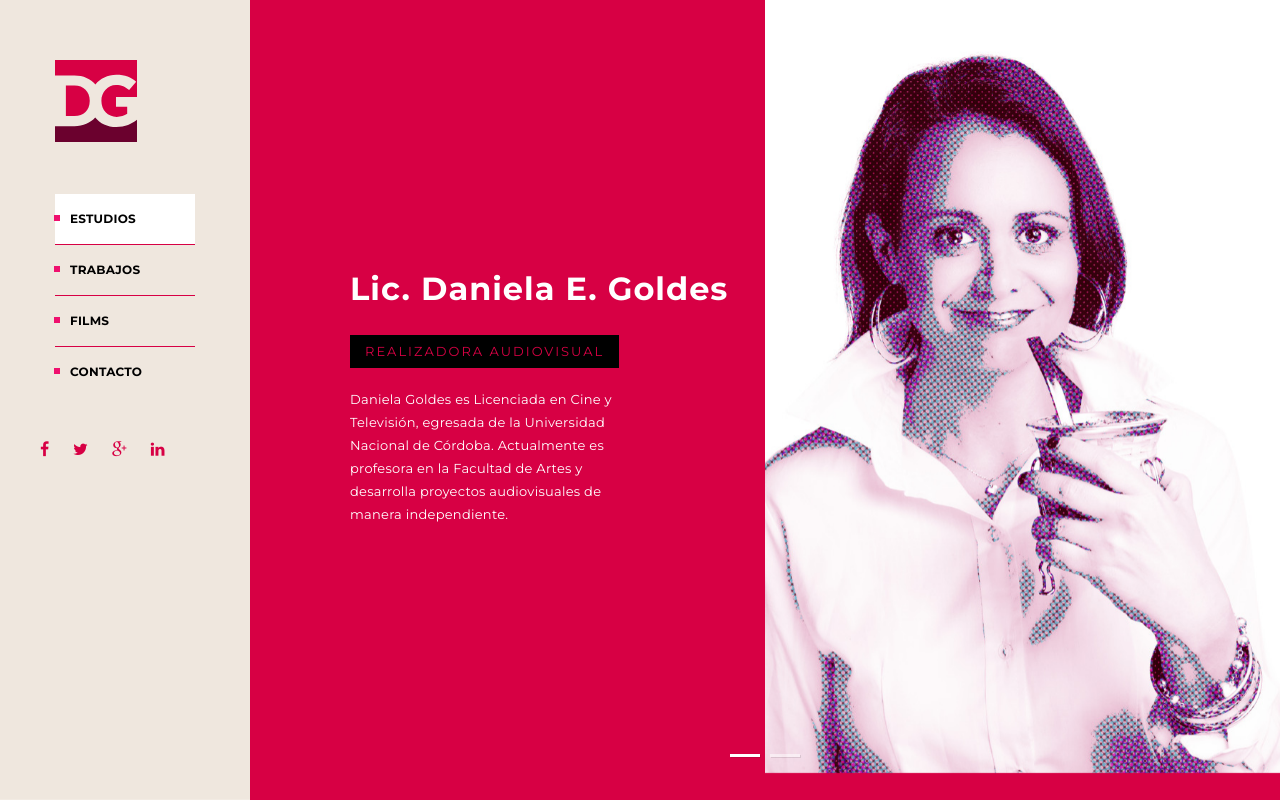
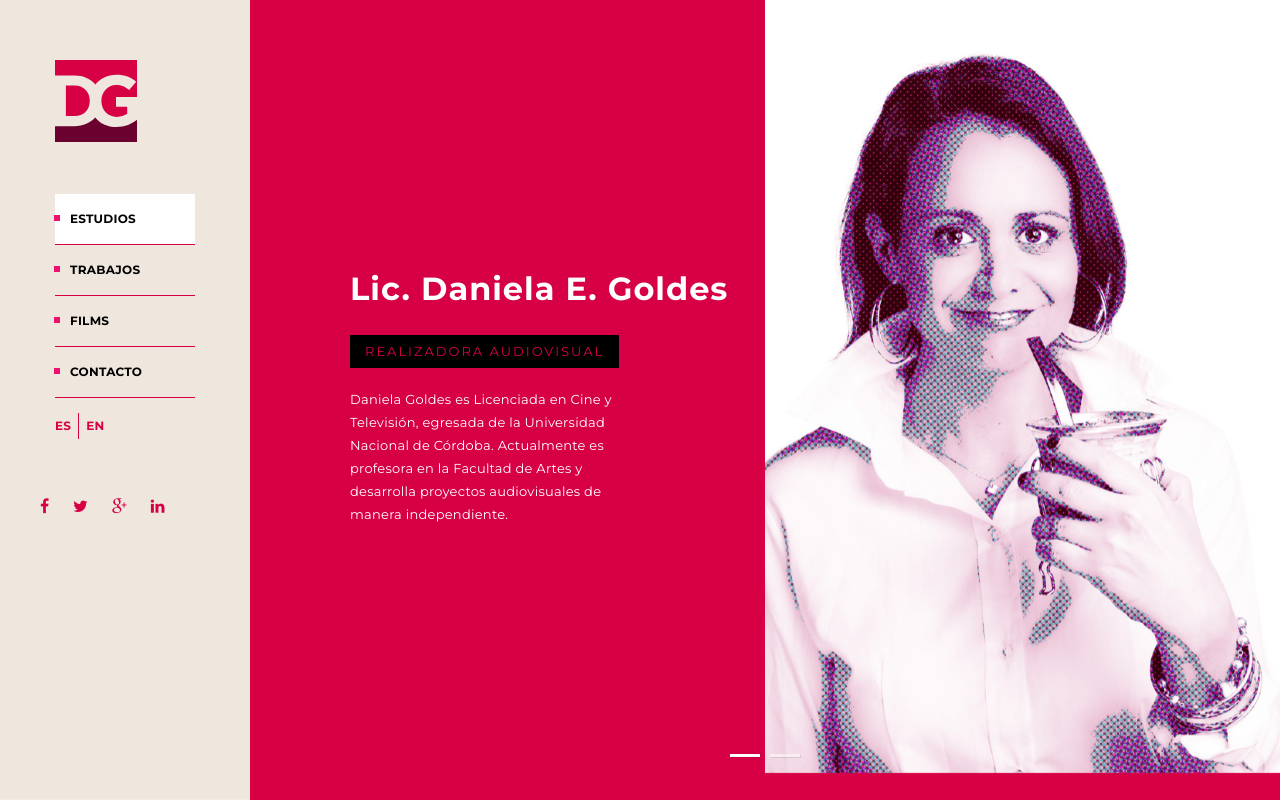
Before and after one commit to jositux/DaniGol, a plain HTML site: page index.html in a window 1280 px wide. Shown: the top 800 px of the page. Drawn offline with Linux system fonts and the light colour scheme.

Commit message:
actualizado idiomas

```diff
--- a/css/style.css
+++ b/css/style.css
@@ -1971,3 +1971,19 @@ textarea {
 #portfolio .width-90 {
   margin: auto !important;
 }
+
+.sidebar-nav .navbar-nav li.lang a {
+  float: left;
+  display: inline;
+  padding: 3px 7px !important;
+  color: #d70044 !important;
+}
+
+.sidebar-nav .navbar-nav li.lang a:before {
+  border-bottom: 0;
+}
+
+.sidebar-nav .navbar-nav li.lang a.link-es {
+  padding-left: 0 !important;
+  border-right: 1px solid #d70044;
+}
--- a/index.html
+++ b/index.html
@@ -74,6 +74,7 @@
                                 <li><a href="#portfolio" class="section-link">Films</a></li>
 
                                 <li><a href="#contact" class="section-link">Contacto</a></li>
+                                <li class="lang"><a href="index.html" title="Español" class="link-es">ES</a> <a href="index-en.html" title="English" class="">EN</a></li>
                             </ul>
                         </div>
                     </div>
@@ -230,7 +231,7 @@ Ganadora de Mención Especial en el Festival Santiago Alvarez in Memoriam, Cuba.
                     </div>
                     <div class="row">
                         <div class="col-md-10 col-lg-8 col-sm-12">
-                            <span class="alt-font text-large text-uppercase quote-style1">Education is not preparation<br> for life, education is life itself.</span>
+                            <span class="alt-font text-large text-uppercase quote-style1">"Destruimos al otro cuando somos incapaces de imaginarlo".<br>  Carlos Fuentes.</span>
                         </div>
                     </div>
                 </div>
```
